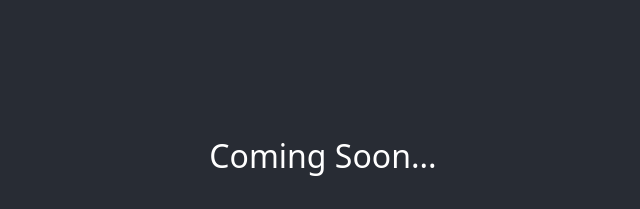
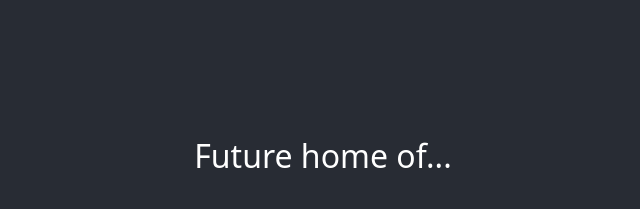
Before and after one commit to jdavault/ampconsulting-react, a React (Create React App) app: page / in a window 1280 px wide. Shown: the part 192-401 px from the top of the page, without its empty margins (317-957 px from the left). Built offline with nearby package versions, Linux system fonts and the light colour scheme.

Commit message:
updating home page

```diff
--- a/src/App.js
+++ b/src/App.js
@@ -6,7 +6,7 @@ function App() {
   return (
     <div className="App">
       <header className="App-header">
-        <p className="amp-home-text">Coming Soon...</p>
+        <p className="amp-home-text">Future home of...</p>
         <p className="amp-logo">
           <FontAwesomeIcon icon={faBookOpen} className="amp-logo" />
           <span className="amp-logo"> AMP </span>
```
Also changed, not shown: 2 other files (tests, documents, lock files or other folders).
